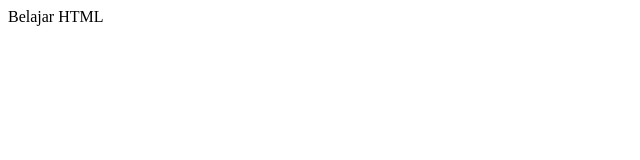
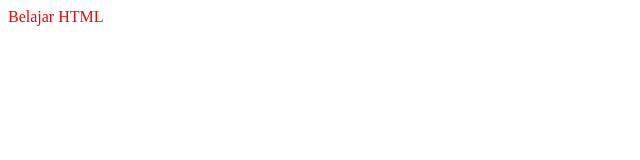
Before and after one commit to andhikakrstn/modul-praktikum-web-programming, a plain HTML site: page latihan1.html in a window 1280 px wide. Shown: the whole page, without its empty margins (0-640 px from the left). Drawn offline with Linux system fonts and the light colour scheme.

Commit message:
ubah warna merah

```diff
--- a/latihan1.html
+++ b/latihan1.html
@@ -4,7 +4,7 @@
    <title>Latihan1-1</title>
 </head>
 
-<body>
+<body text = "red">
    Belajar HTML
 </body>
 
```
